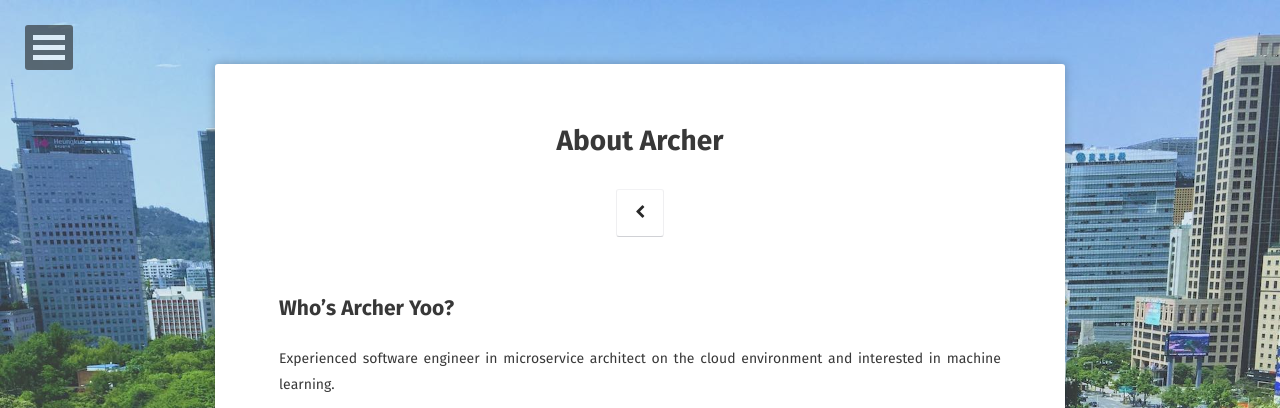
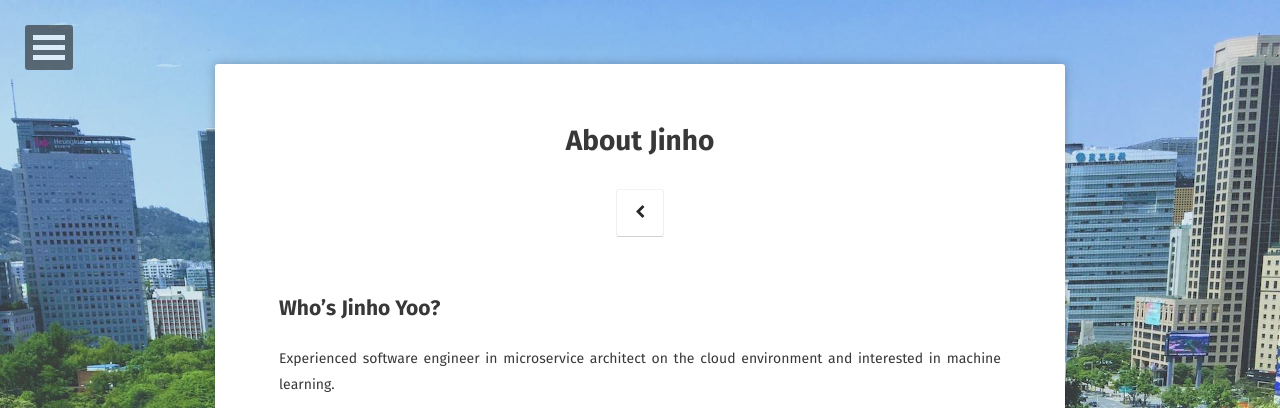
Before and after one commit to jinhoyoo/jinhoyoo.github.io, a Jekyll site: the page built from about/index.md, in a window 1280 px wide. Shown: the top 408 px of the page. Built offline with Jekyll 4.4.1, drawn with Linux system fonts in a browser that asks for light colours; some web fonts are replaced.

Commit message:
Renamed my name.

```diff
--- a/_config.yml
+++ b/_config.yml
@@ -1,6 +1,6 @@
 # Site
-title:              Archer's Wandering journal
-bio:                'History of Software lover'
+title:              Jinho's journal about software engineering
+bio:                'Independent software architecture'
 description:        "Very simple writing about sofware engineering."
 reading_time:       true
 words_per_minute:   200
@@ -42,7 +42,7 @@ google:
 #facebook:           username
 github-url:          jinhoyoo
 stackoverflow:       203115/jinho-yoo
-linkedin:            archer-yoo-9465359
+linkedin:           jinho-yoo-9465359
 #xing:              username
 #instagram:          username
 #lastfm:            username
--- a/about/index.md
+++ b/about/index.md
@@ -1,12 +1,12 @@
 ---
 layout: page
-title: About Archer
-tags: [about, Archer, Jinho, Yoo, Tech]
+title: About Jinho
+tags: [about, Jinho, Yoo, Tech]
 date: 2019-03-10
 comments: false
 ---
 
-## Who's Archer Yoo?
+## Who's Jinho Yoo?
 
  Experienced software engineer in microservice architect on the cloud environment and interested in machine learning.
 
```
